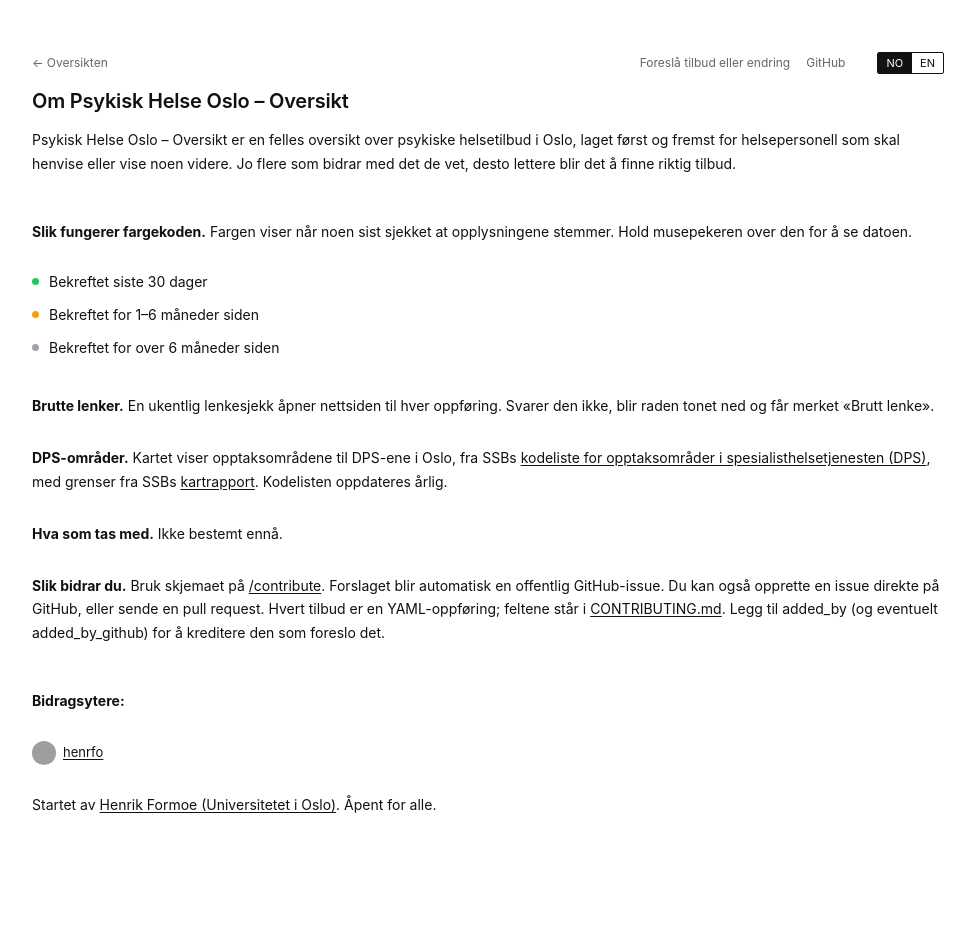
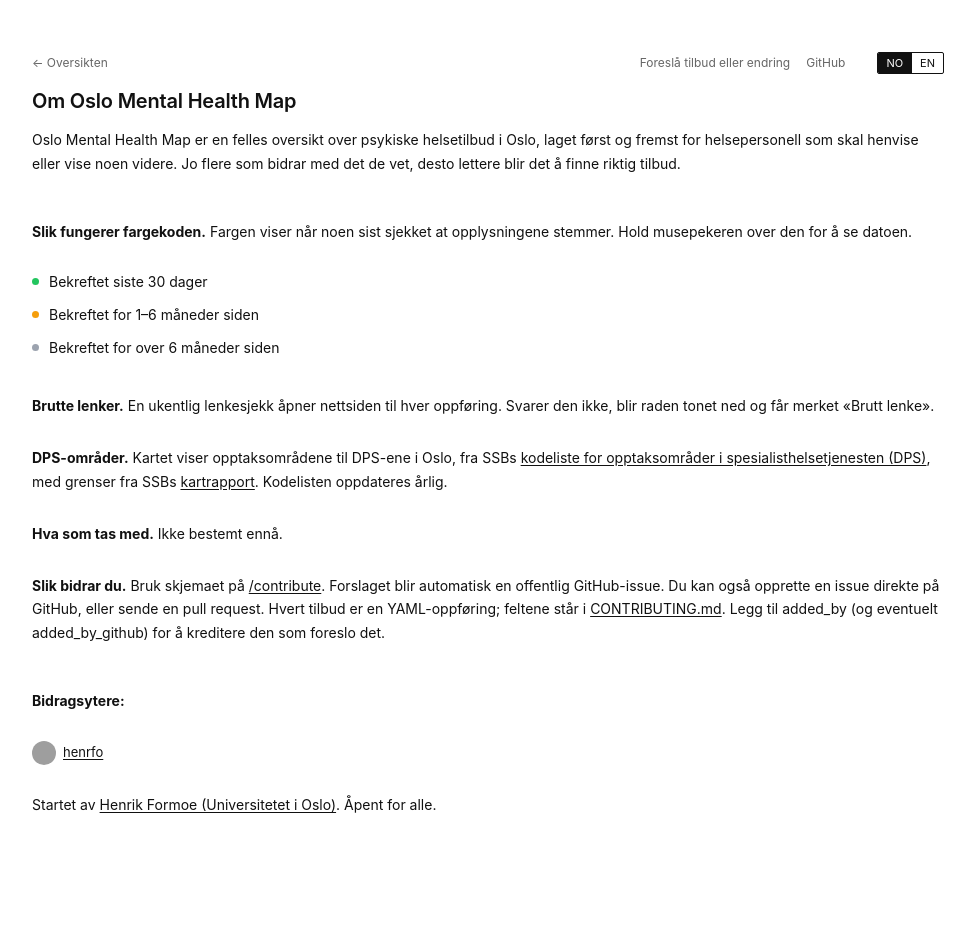
Before and after one commit to henrfo/Oslo_Mental_Health_Map, a Jekyll site: the page built from about.html, in a window 1280 px wide. Shown: the whole page, without its empty margins (152-1127 px from the left). Built offline with Jekyll 4.4.1, drawn with Linux system fonts in a browser that asks for light colours; grey boxes are pictures that could not be loaded.

Commit message:
Use 'Oslo Mental Health Map' as the name in Norwegian too
Co-Authored-By: Claude Opus 5.5 <noreply@anthropic.com>

```diff
--- a/_data/i18n.yml
+++ b/_data/i18n.yml
@@ -1,6 +1,6 @@
 # Interface strings for the NO | EN switch. Data text (descriptions, value
 # labels, category names) carries its own nb/en and is not listed here.
-site_name:        { nb: "Psykisk Helse Oslo – Oversikt", en: "Oslo Mental Health Map" }
+site_name:        { nb: "Oslo Mental Health Map", en: "Oslo Mental Health Map" }
 tagline:          { nb: "du kan ikke henvise til et tilbud du ikke vet finnes.", en: "you can't refer to a service you don't know exists." }
 description:      { nb: "En oversikt over psykiske helsetilbud i Oslo, for helsepersonell", en: "An overview of mental health services in Oslo, for health professionals" }
 nav_suggest:      { nb: Foreslå tilbud eller endring, en: Suggest an offer or edit }
--- a/about.html
+++ b/about.html
@@ -1,7 +1,7 @@
 ---
 layout: default
 title: About Oslo Mental Health Map
-title_nb: "Om Psykisk Helse Oslo – Oversikt"
+title_nb: "Om Oslo Mental Health Map"
 permalink: /about/
 bilingual: true
 ---
@@ -10,7 +10,7 @@ bilingual: true
   <div class="site-header-row">
     <div class="site-header-left">
       <a href="{{ '/' | relative_url }}" class="back-link"><span class="l-nb">← Oversikten</span><span class="l-en">← Directory</span></a>
-      <h1 class="site-title"><span class="l-nb">Om Psykisk Helse Oslo – Oversikt</span><span class="l-en">About Oslo Mental Health Map</span></h1>
+      <h1 class="site-title"><span class="l-nb">Om Oslo Mental Health Map</span><span class="l-en">About Oslo Mental Health Map</span></h1>
     </div>
     <nav class="site-nav">
       <a href="{{ '/contribute/' | relative_url }}">{% include t.html k="nav_suggest" %}</a>
@@ -21,7 +21,7 @@ bilingual: true
 </header>
 
 <div class="about-body">
-  <p class="l-nb">Psykisk Helse Oslo – Oversikt er en felles oversikt over psykiske helsetilbud i Oslo, laget først og fremst for helsepersonell som skal henvise eller vise noen videre. Jo flere som bidrar med det de vet, desto lettere blir det å finne riktig tilbud.</p>
+  <p class="l-nb">Oslo Mental Health Map er en felles oversikt over psykiske helsetilbud i Oslo, laget først og fremst for helsepersonell som skal henvise eller vise noen videre. Jo flere som bidrar med det de vet, desto lettere blir det å finne riktig tilbud.</p>
   <p class="l-en">Oslo Mental Health Map is a shared overview of mental health services in Oslo, made first for health professionals who need to refer or point someone onward. If everyone contributes what they know, it becomes easier to find the right offer.</p>
 
   <p class="about-gap l-nb"><strong>Slik fungerer fargekoden.</strong> Fargen viser når noen sist sjekket at opplysningene stemmer. Hold musepekeren over den for å se datoen.</p>
--- a/index.html
+++ b/index.html
@@ -1,7 +1,7 @@
 ---
 layout: default
 title: Oslo Mental Health Map
-title_nb: "Psykisk Helse Oslo – Oversikt"
+title_nb: "Oslo Mental Health Map"
 bilingual: true
 ---
 
```
